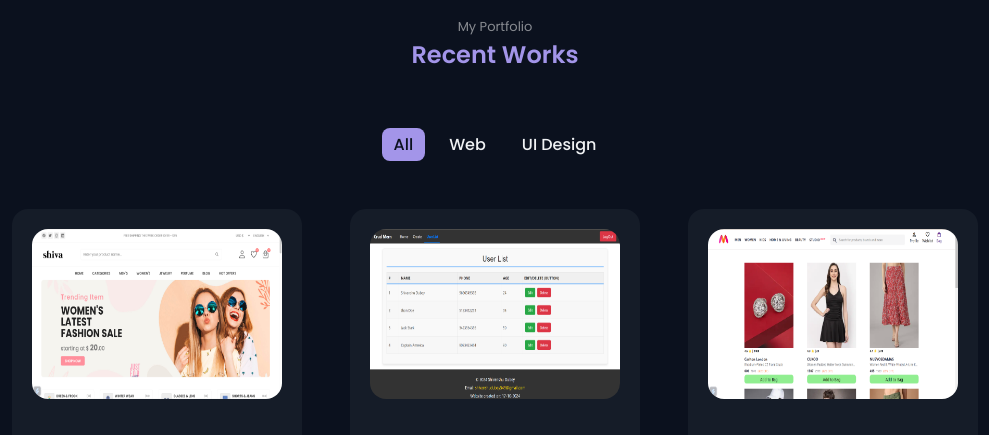
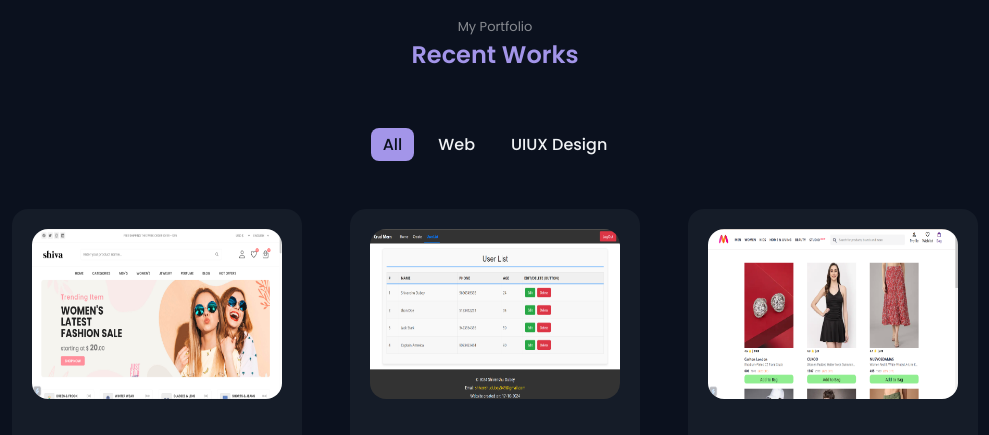
Before and after one commit to shivd236/Shivanshuporfolio, a plain HTML site: page index.html in a window 1280 px wide. Shown: the part 3080-3515 px from the top of the page, without its empty margins (145-1134 px from the left). Drawn offline with nearby package versions, Linux system fonts and the light colour scheme.

Commit message:
project Changes

```diff
--- a/index.html
+++ b/index.html
@@ -654,7 +654,7 @@
                 <!-- <span class=" work__item" data-filter='.web'>App</span> -->
                 <!-- <span class=" work__item" data-filter='.movil'>Responsive</span>  -->
                 <span class=" work__item" data-filter='.web'>Web</span>
-                <span class=" work__item" data-filter='.movil'>UI Design</span>
+                <span class=" work__item" data-filter='.movil'>UIUX Design</span>
 
 
             </div>
```
